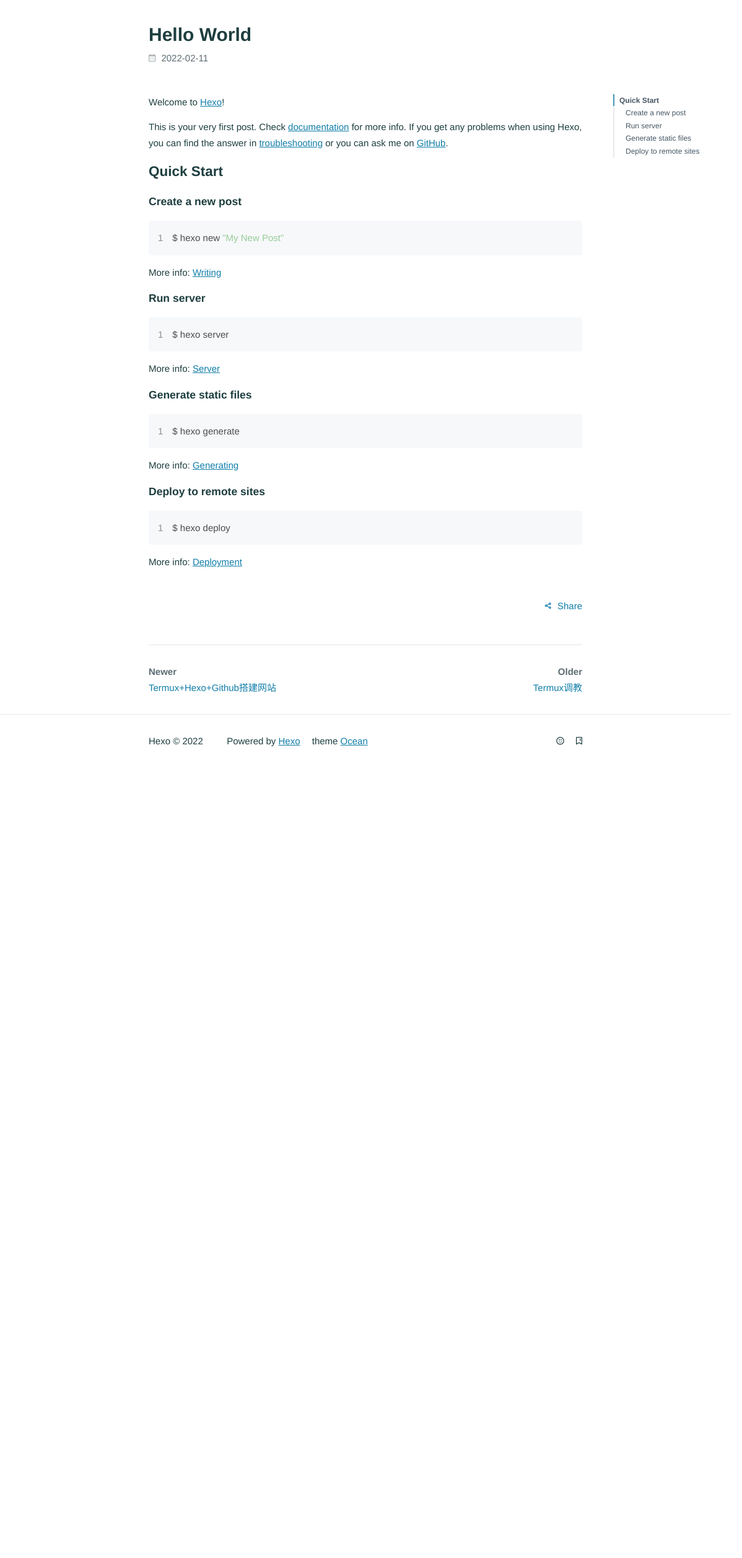
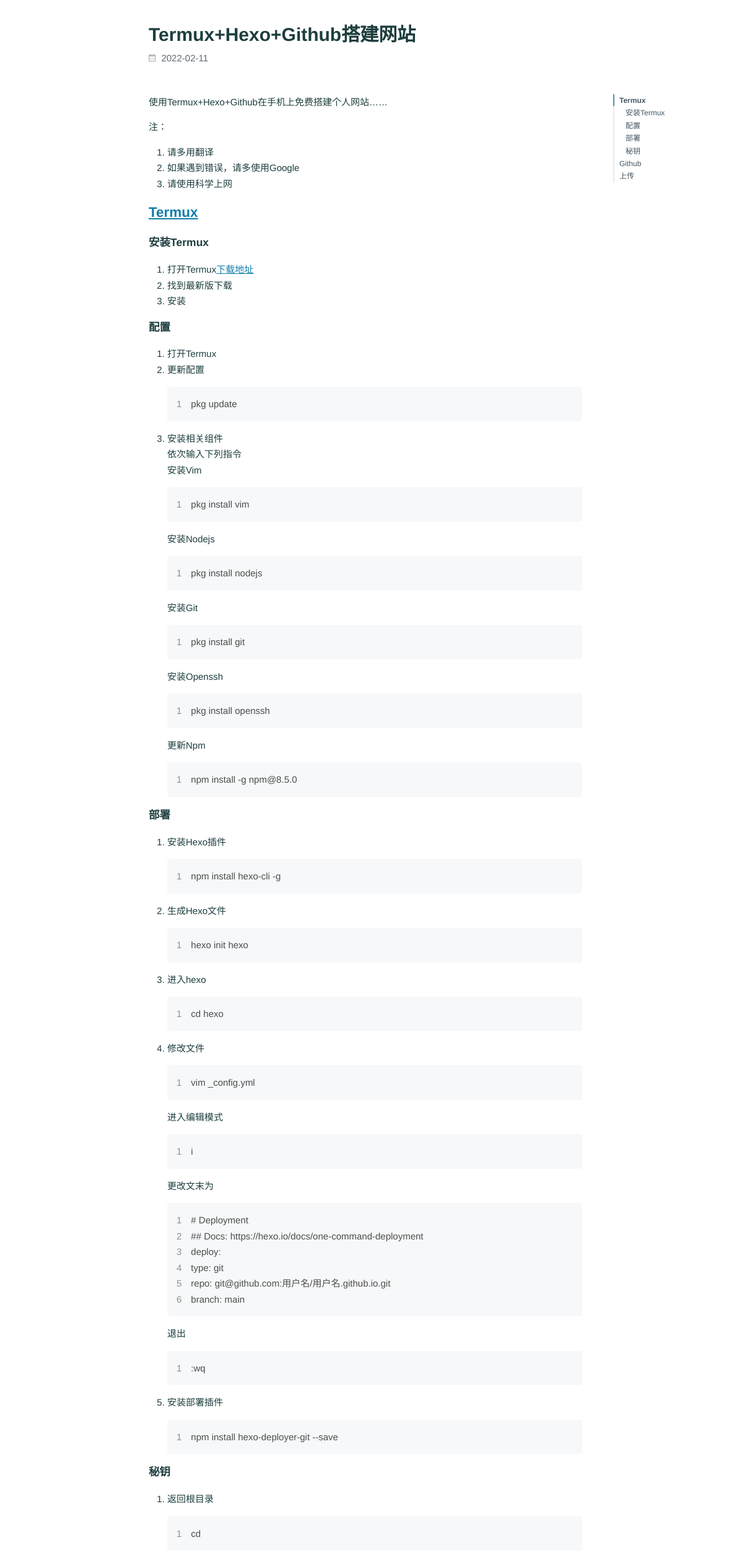
Before and after one commit to Mr-liu0/Mr-liu0.github.io, a plain HTML site: page posts/2/index.html in a window 1280 px wide. Shown: the top 2514 px of the page at 62% size, 0-1198 px from the left. Before the commit the page ends 1239 px from the top, so only its background shows below. Drawn offline with Linux system fonts and the light colour scheme; some packages are replaced by stand-ins of ours; no server answers; a script that the page names is missing; files whose address does not match are found by name.

Commit message:
Site updated: 2022-02-11 12:28:00

```diff
--- a/posts/2/index.html
+++ b/posts/2/index.html
@@ -8,7 +8,7 @@
 
 
   <title>
-    Hello World |
+    Termux+Hexo+Github搭建网站 |
 
     Hexo
   </title>
@@ -32,7 +32,7 @@
 <body>
   <main class="content">
     <section class="outer">
-  <article id="post-hello-world" class="article article-type-post" itemscope
+  <article id="post-2" class="article article-type-post" itemscope
   itemprop="blogPost" data-scroll-reveal>
 
   <div class="article-inner">
@@ -41,7 +41,7 @@
 
 
 <h1 class="article-title" itemprop="name">
-  Hello World
+  Termux+Hexo+Github搭建网站
 </h1>
 
 
@@ -52,7 +52,7 @@
 
     <div class="article-meta">
       <a href="/posts/2/" class="article-date">
-  <time datetime="2022-02-11T03:45:06.773Z" itemprop="datePublished">2022-02-11</time>
+  <time datetime="2022-02-10T16:00:00.000Z" itemprop="datePublished">2022-02-11</time>
 </a>
 
     </div>
@@ -68,26 +68,64 @@
 
 
 
-      <p>Welcome to <a target="_blank" rel="noopener" href="https://hexo.io/">Hexo</a>!</p>
+      <p>使用Termux+Hexo+Github在手机上免费搭建个人网站……</p>
 <span id="more"></span>
-<p>This is your very first post. Check <a target="_blank" rel="noopener" href="https://hexo.io/docs/">documentation</a> for more info. If you get any problems when using Hexo, you can find the answer in <a target="_blank" rel="noopener" href="https://hexo.io/docs/troubleshooting.html">troubleshooting</a> or you can ask me on <a target="_blank" rel="noopener" href="https://github.com/hexojs/hexo/issues">GitHub</a>.</p>
-<h2 id="Quick-Start"><a href="#Quick-Start" class="headerlink" title="Quick Start"></a>Quick Start</h2><h3 id="Create-a-new-post"><a href="#Create-a-new-post" class="headerlink" title="Create a new post"></a>Create a new post</h3><figure class="highlight bash"><table><tr><td class="gutter"><pre><span class="line">1</span><br></pre></td><td class="code"><pre><span class="line">$ hexo new <span class="string">&quot;My New Post&quot;</span></span><br></pre></td></tr></table></figure>
-
-<p>More info: <a target="_blank" rel="noopener" href="https://hexo.io/docs/writing.html">Writing</a></p>
-<h3 id="Run-server"><a href="#Run-server" class="headerlink" title="Run server"></a>Run server</h3><figure class="highlight bash"><table><tr><td class="gutter"><pre><span class="line">1</span><br></pre></td><td class="code"><pre><span class="line">$ hexo server</span><br></pre></td></tr></table></figure>
-
-<p>More info: <a target="_blank" rel="noopener" href="https://hexo.io/docs/server.html">Server</a></p>
-<h3 id="Generate-static-files"><a href="#Generate-static-files" class="headerlink" title="Generate static files"></a>Generate static files</h3><figure class="highlight bash"><table><tr><td class="gutter"><pre><span class="line">1</span><br></pre></td><td class="code"><pre><span class="line">$ hexo generate</span><br></pre></td></tr></table></figure>
-
-<p>More info: <a target="_blank" rel="noopener" href="https://hexo.io/docs/generating.html">Generating</a></p>
-<h3 id="Deploy-to-remote-sites"><a href="#Deploy-to-remote-sites" class="headerlink" title="Deploy to remote sites"></a>Deploy to remote sites</h3><figure class="highlight bash"><table><tr><td class="gutter"><pre><span class="line">1</span><br></pre></td><td class="code"><pre><span class="line">$ hexo deploy</span><br></pre></td></tr></table></figure>
-
-<p>More info: <a target="_blank" rel="noopener" href="https://hexo.io/docs/one-command-deployment.html">Deployment</a></p>
+<p>注：</p>
+<ol>
+<li>请多用翻译</li>
+<li>如果遇到错误，请多使用Google</li>
+<li>请使用科学上网</li>
+</ol>
+<h2 id="Termux"><a href="#Termux" class="headerlink" title="Termux"></a><a target="_blank" rel="noopener" href="https://termux.com/">Termux</a></h2><h3 id="安装Termux"><a href="#安装Termux" class="headerlink" title="安装Termux"></a>安装Termux</h3><ol>
+<li>打开Termux<a target="_blank" rel="noopener" href="https://f-droid.org/packages/com.termux/">下载地址</a></li>
+<li>找到最新版下载</li>
+<li>安装</li>
+</ol>
+<h3 id="配置"><a href="#配置" class="headerlink" title="配置"></a>配置</h3><ol>
+<li>打开Termux</li>
+<li>更新配置<figure class="highlight plaintext"><table><tr><td class="gutter"><pre><span class="line">1</span><br></pre></td><td class="code"><pre><span class="line">pkg update</span><br></pre></td></tr></table></figure></li>
+<li>安装相关组件<br>依次输入下列指令<br>安装Vim<figure class="highlight plaintext"><table><tr><td class="gutter"><pre><span class="line">1</span><br></pre></td><td class="code"><pre><span class="line">pkg install vim</span><br></pre></td></tr></table></figure>
+安装Nodejs<figure class="highlight plaintext"><table><tr><td class="gutter"><pre><span class="line">1</span><br></pre></td><td class="code"><pre><span class="line">pkg install nodejs</span><br></pre></td></tr></table></figure>
+安装Git<figure class="highlight plaintext"><table><tr><td class="gutter"><pre><span class="line">1</span><br></pre></td><td class="code"><pre><span class="line">pkg install git</span><br></pre></td></tr></table></figure>
+安装Openssh<figure class="highlight plaintext"><table><tr><td class="gutter"><pre><span class="line">1</span><br></pre></td><td class="code"><pre><span class="line">pkg install openssh</span><br></pre></td></tr></table></figure>
+更新Npm<figure class="highlight plaintext"><table><tr><td class="gutter"><pre><span class="line">1</span><br></pre></td><td class="code"><pre><span class="line">npm install -g npm@8.5.0</span><br></pre></td></tr></table></figure></li>
+</ol>
+<h3 id="部署"><a href="#部署" class="headerlink" title="部署"></a>部署</h3><ol>
+<li>安装Hexo插件<figure class="highlight plaintext"><table><tr><td class="gutter"><pre><span class="line">1</span><br></pre></td><td class="code"><pre><span class="line">npm install hexo-cli -g</span><br></pre></td></tr></table></figure></li>
+<li>生成Hexo文件<figure class="highlight plaintext"><table><tr><td class="gutter"><pre><span class="line">1</span><br></pre></td><td class="code"><pre><span class="line">hexo init hexo</span><br></pre></td></tr></table></figure></li>
+<li>进入hexo<figure class="highlight plaintext"><table><tr><td class="gutter"><pre><span class="line">1</span><br></pre></td><td class="code"><pre><span class="line">cd hexo</span><br></pre></td></tr></table></figure></li>
+<li>修改文件<figure class="highlight plaintext"><table><tr><td class="gutter"><pre><span class="line">1</span><br></pre></td><td class="code"><pre><span class="line">vim _config.yml</span><br></pre></td></tr></table></figure>
+进入编辑模式<figure class="highlight plaintext"><table><tr><td class="gutter"><pre><span class="line">1</span><br></pre></td><td class="code"><pre><span class="line">i</span><br></pre></td></tr></table></figure>
+更改文末为<figure class="highlight plaintext"><table><tr><td class="gutter"><pre><span class="line">1</span><br><span class="line">2</span><br><span class="line">3</span><br><span class="line">4</span><br><span class="line">5</span><br><span class="line">6</span><br></pre></td><td class="code"><pre><span class="line"># Deployment</span><br><span class="line">## Docs: https://hexo.io/docs/one-command-deployment</span><br><span class="line">deploy:</span><br><span class="line">type: git</span><br><span class="line">repo: git@github.com:用户名/用户名.github.io.git</span><br><span class="line">branch: main</span><br></pre></td></tr></table></figure>
+退出<figure class="highlight plaintext"><table><tr><td class="gutter"><pre><span class="line">1</span><br></pre></td><td class="code"><pre><span class="line">:wq</span><br></pre></td></tr></table></figure></li>
+<li>安装部署插件<figure class="highlight plaintext"><table><tr><td class="gutter"><pre><span class="line">1</span><br></pre></td><td class="code"><pre><span class="line">npm install hexo-deployer-git --save</span><br></pre></td></tr></table></figure></li>
+</ol>
+<h3 id="秘钥"><a href="#秘钥" class="headerlink" title="秘钥"></a>秘钥</h3><ol>
+<li>返回根目录<figure class="highlight plaintext"><table><tr><td class="gutter"><pre><span class="line">1</span><br></pre></td><td class="code"><pre><span class="line">cd</span><br></pre></td></tr></table></figure></li>
+<li>配置信息<figure class="highlight plaintext"><table><tr><td class="gutter"><pre><span class="line">1</span><br></pre></td><td class="code"><pre><span class="line">git config --global user.name &quot;你的名字&quot;</span><br></pre></td></tr></table></figure>
+<figure class="highlight plaintext"><table><tr><td class="gutter"><pre><span class="line">1</span><br></pre></td><td class="code"><pre><span class="line">git config --global user.email “你的邮箱”</span><br></pre></td></tr></table></figure></li>
+<li>生成秘钥<figure class="highlight plaintext"><table><tr><td class="gutter"><pre><span class="line">1</span><br></pre></td><td class="code"><pre><span class="line">ssh-keygen -t rsa -C &quot;你的邮箱&quot;</span><br></pre></td></tr></table></figure>
+<figure class="highlight plaintext"><table><tr><td class="gutter"><pre><span class="line">1</span><br></pre></td><td class="code"><pre><span class="line">cat ~/.ssh/id_rsa.pub</span><br></pre></td></tr></table></figure>
+复制这串字符，保存起来</li>
+</ol>
+<h2 id="Github"><a href="#Github" class="headerlink" title="Github"></a>Github</h2><h3 id="账号"><a href="#账号" class="headerlink" title="账号"></a>账号</h3><ol>
+<li>打开<a target="_blank" rel="noopener" href="https://github.com/">官网</a></li>
+<li>按照相关提示注册账号<h3 id="仓库"><a href="#仓库" class="headerlink" title="仓库"></a>仓库</h3></li>
+<li>新建仓库，仓库名为<strong>用户名.github.io</strong></li>
+<li>进入<a target="_blank" rel="noopener" href="https://github.com/settings/keys">SSH设置</a>页面，选择<strong>New SSH key</strong>，名称任意，内容为刚刚得到的字符串</li>
+<li>保存<h2 id="上传"><a href="#上传" class="headerlink" title="上传"></a>上传</h2></li>
+<li>回到Termux</li>
+<li>进入网站目录<figure class="highlight plaintext"><table><tr><td class="gutter"><pre><span class="line">1</span><br></pre></td><td class="code"><pre><span class="line">cd hexo</span><br></pre></td></tr></table></figure></li>
+<li>上传<figure class="highlight plaintext"><table><tr><td class="gutter"><pre><span class="line">1</span><br></pre></td><td class="code"><pre><span class="line">hexo clean &amp;&amp; hexo g &amp;&amp; hexo d</span><br></pre></td></tr></table></figure>
+中途会询问你，选择yes<figure class="highlight plaintext"><table><tr><td class="gutter"><pre><span class="line">1</span><br></pre></td><td class="code"><pre><span class="line">Are you sure you want to continue connecting (yes/no/[fingerprint])?</span><br></pre></td></tr></table></figure></li>
+<li>完成</li>
+</ol>
+<h3 id="最后"><a href="#最后" class="headerlink" title="最后"></a>最后</h3><p>等待一会后在你的网站就好了，网址是<strong>你的用户名.github.io</strong></p>
 
 
     </div>
     <footer class="article-footer">
-      <a data-url="http://example.com/posts/2/" data-id="ckzhwfb490002jls69b68a9mf" class="article-share-link">
+      <a data-url="http://example.com/posts/2/" data-id="ckzhwsooa0001t1s6aeojb3af" class="article-share-link">
         Share
       </a>
 
@@ -99,20 +137,15 @@
 
 <nav class="article-nav">
 
-  <a href="/posts/2/" class="article-nav-link">
+  <a href="/posts/1/" class="article-nav-link">
     <strong class="article-nav-caption">Newer</strong>
     <div class="article-nav-title">
 
-      Termux+Hexo+Github搭建网站
+      Termux调教
 
     </div>
   </a>
 
-
-  <a href="/posts/1/" class="article-nav-link">
-    <strong class="article-nav-caption">Older</strong>
-    <div class="article-nav-title">Termux调教</div>
-  </a>
 
 </nav>
 
```
Also changed, not shown: archives/2022/02/index.html (+23 -23 lines), archives/2022/index.html (+23 -23 lines), archives/index.html (+23 -23 lines), index.html (+61 -61 lines), posts/1/index.html (+6 -1 lines).
